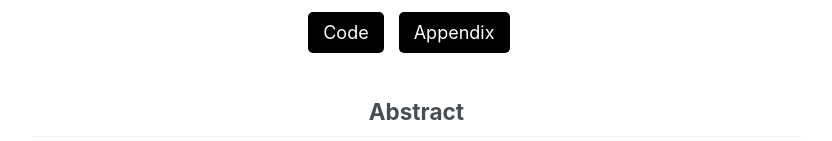
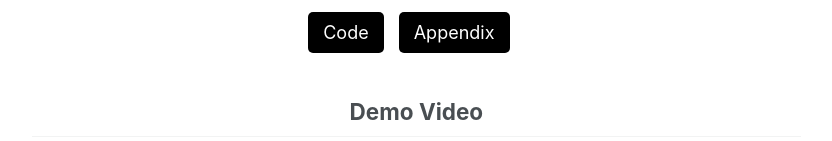
Before and after one commit to CUHK-USR-Group/GE-MVS, a Jekyll site: the page built from _pages/about.md, in a window 1280 px wide and 900 px high, cut to the strip 0-502 px from the top of the window. Shown: the part 358-499 px from the top of the strip, without its empty margins (250-1082 px from the left). Built offline with Jekyll 4.4.1, drawn with Linux system fonts in a browser that asks for light colours.

Commit message:
Update about.md

```diff
--- a/_pages/about.md
+++ b/_pages/about.md
@@ -45,9 +45,7 @@ The Chinese University of Hong Kong, Hong Kong SAR, China
 
 </div>
 
-<div style="text-align: center; font-family: 'American Typewriter'; font-weight: 400; ">
-<h2>Abstract</h2>
-</div>
+
 
 
 <div style="text-align: center; font-family: 'American Typewriter'; font-weight: 400; ">
```
